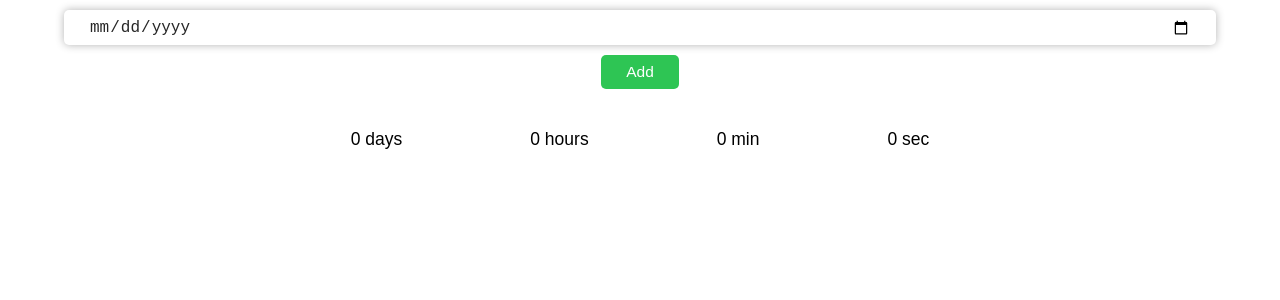
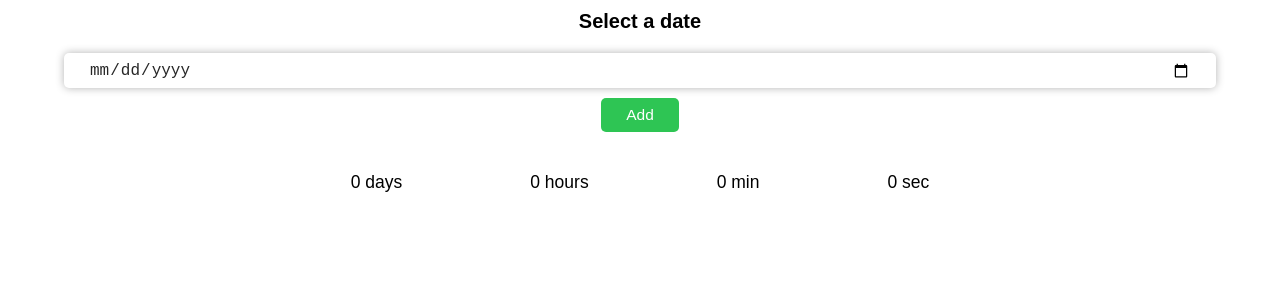
Before and after one commit to dragosbus/countdown, a React (Create React App) app: page / in a window 1280 px wide. Shown: the top 300 px of the page. Built offline with nearby package versions, Linux system fonts and the light colour scheme.

Commit message:
added a h1 title for the page

```diff
--- a/src/App.css
+++ b/src/App.css
@@ -43,3 +43,8 @@
   margin: 0 5%;
   font-size: 1.75rem;
 }
+
+h1 {
+  text-align: center;
+  padding: 1rem 0;
+}
--- a/src/App.js
+++ b/src/App.js
@@ -23,7 +23,6 @@ class App extends Component {
     this.setState({
       date: miliDif
     });
-    console.log(miliDif)
   }
 
   decrementCounter() {
@@ -38,6 +37,7 @@ class App extends Component {
 
     return (
       <div className="app">
+        <h1>Select a date</h1>
        <Form setDate={this.countdown}/>
        <Timer date={this.state.date}/>
       </div>
```
